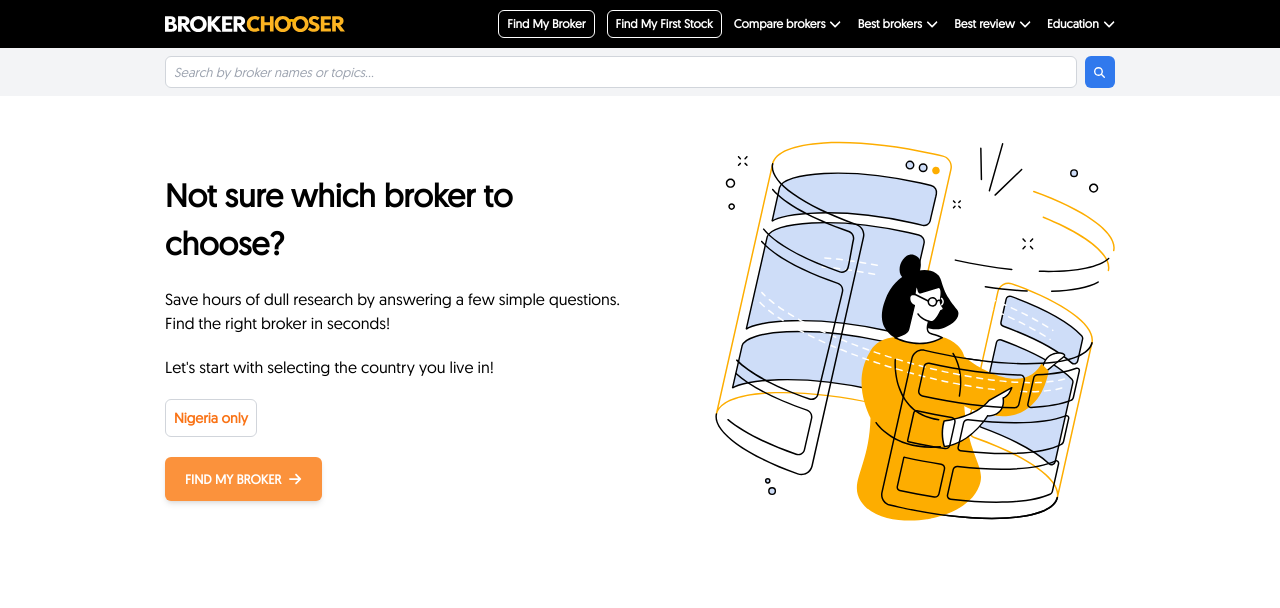
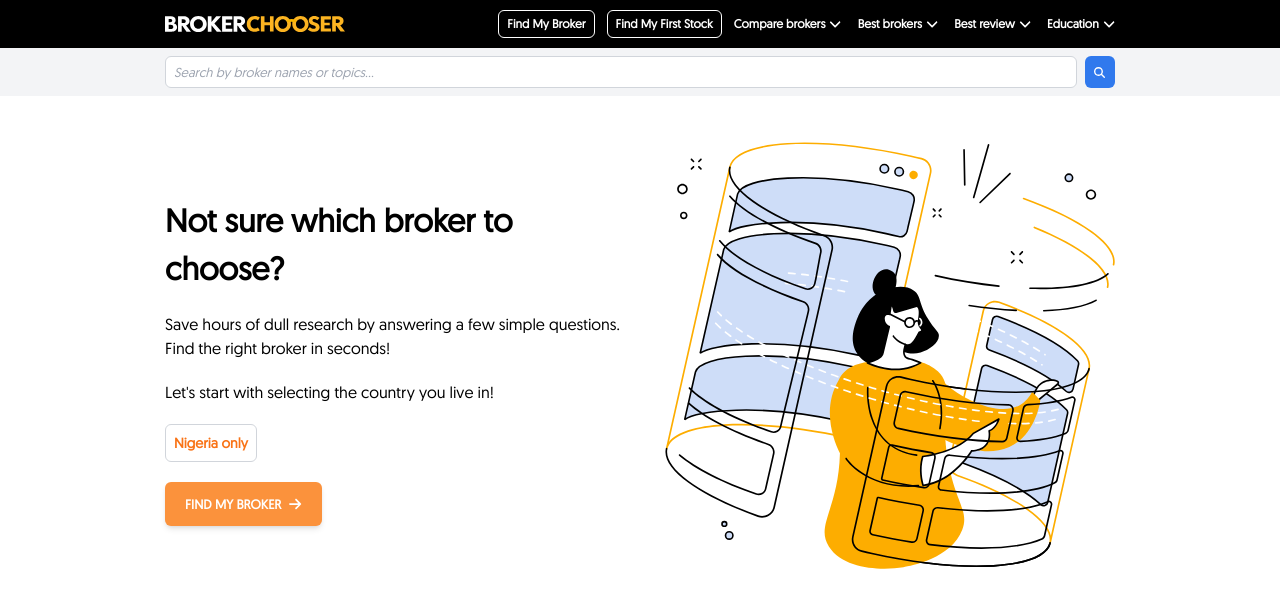
Before and after one commit to innocentdavid/facinorous, a Next.js app: page / in a window 1280 px wide. Shown: the top 608 px of the page. Built offline with nearby package versions, Linux system fonts and the light colour scheme.

Commit message:
update(): The broker

```diff
--- a/src/common/components/broker/ChooseBroker.tsx
+++ b/src/common/components/broker/ChooseBroker.tsx
@@ -26,8 +26,8 @@
       <Image
         src={"/assets/touch_screen.svg"}
         alt='Touch Screen'
-        width={"400"}
-        height={"400"}
+        width={"450"}
+        height={"450"}
       />
     </div>
   );
--- a/src/pages/index.tsx
+++ b/src/pages/index.tsx
@@ -5,6 +5,7 @@
 import NavbarComponent from "../common/components/navbar/NavbarComponent";
 import ShowSelectedNav from "../common/components/show/ShowSelectedNav";
 import ChooseBroker from "../common/components/broker/ChooseBroker";
+import BestOnlineBroker from "../common/components/broker/BestOnlineBrokers";
 const HomePage: NextPage = () => {
   return (
     <>
@@ -15,6 +16,7 @@
         <NavbarComponent />
         <ShowSelectedNav />
         <ChooseBroker />
+        <BestOnlineBroker />
       </div>
     </>
   );
--- a/tailwind.config.js
+++ b/tailwind.config.js
@@ -5,7 +5,8 @@
     extend: {
       colors: {
         yellow: "#F0BF4C",
-        blue: "#3079ed"
+        blue: "#3079ed",
+        "success-500": "rgb(79, 255, 138)"
       }
     }
   },
```
